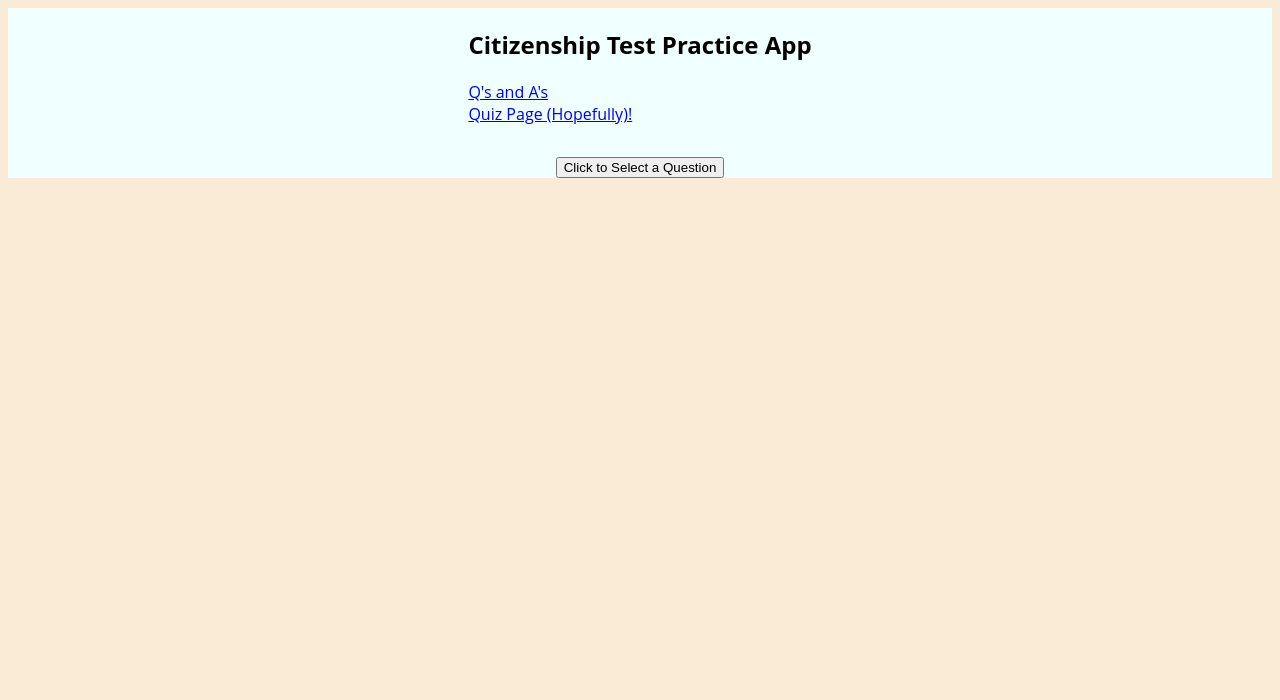
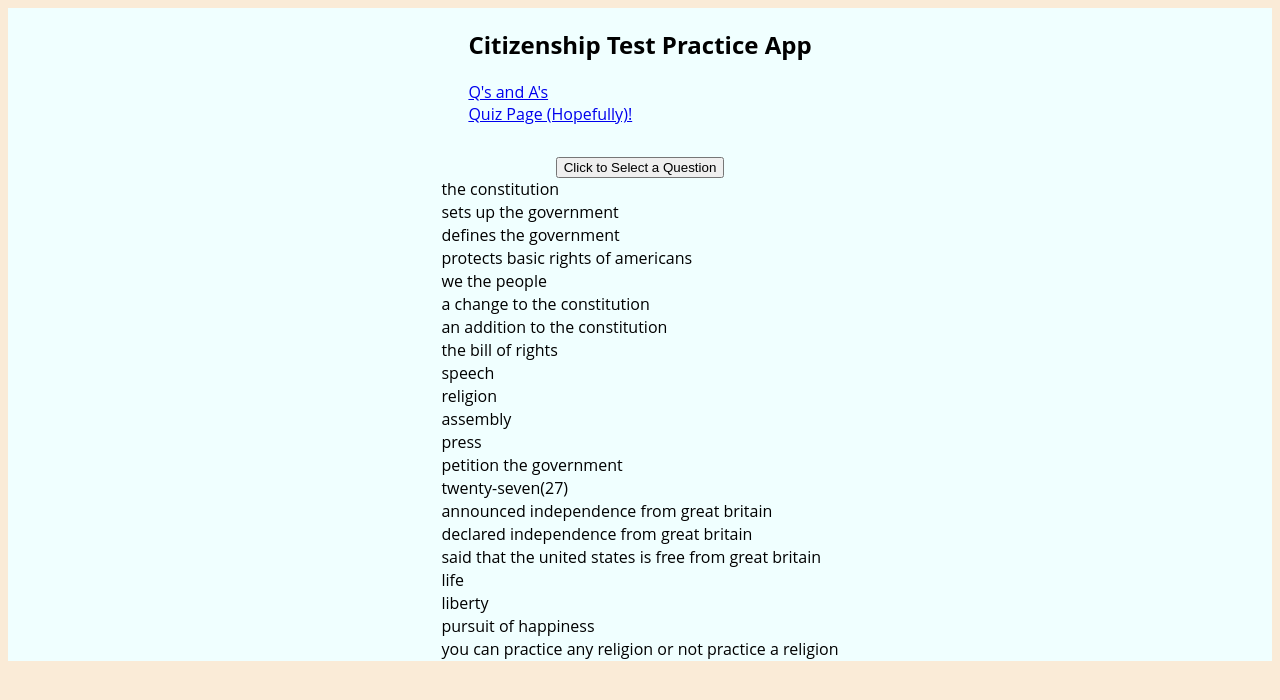
Before and after one commit to mmaustin/citizenship-questions-answers, a React (Create React App) app in the folder citizenship-frontend/: page /questions/dropbox in a window 1280 px wide. Shown: the top 700 px of the page. Built offline with nearby package versions, Linux system fonts and the light colour scheme.

Commit message:
added potential answers to UI

```diff
--- a/citizenship-frontend/src/features/questions/QuestionsDropBox.js
+++ b/citizenship-frontend/src/features/questions/QuestionsDropBox.js
@@ -16,7 +16,7 @@ export const QuestionsDropBox = () => {
         setQuestion(listQuestions[Math.floor(Math.random() * listQuestions.length)]);
     }
 
-    const questionObject = questions.find(q => q.question === question)
+    //const questionObject = questions.find(q => q.question === question)
 
     /*
     const removeRandomQuestion = () => {
@@ -25,14 +25,20 @@ export const QuestionsDropBox = () => {
     removeRandomQuestion()
     */
 
-    /*const listQuestions = questions.map((q, idx) => (
-            <option key={idx} value={q.question}>{q.question}</option>
-    ))*/
+    const answers = questions.map((q) => (
+        q.answer.map((a, idx) => (
+            <option key={idx} value={a.ans}>{a.ans}</option>
+        ))
+            //<option key={idx} value={q.question}>{q.question}</option>
+    ))
 
     return(
         <>
             <p>{question}</p>
             <button onClick={getRandomQuestion}>Click to Select a Question</button>
+            <div>
+                {answers}
+            </div>
         </>
         /*<form>
             <select>
```
